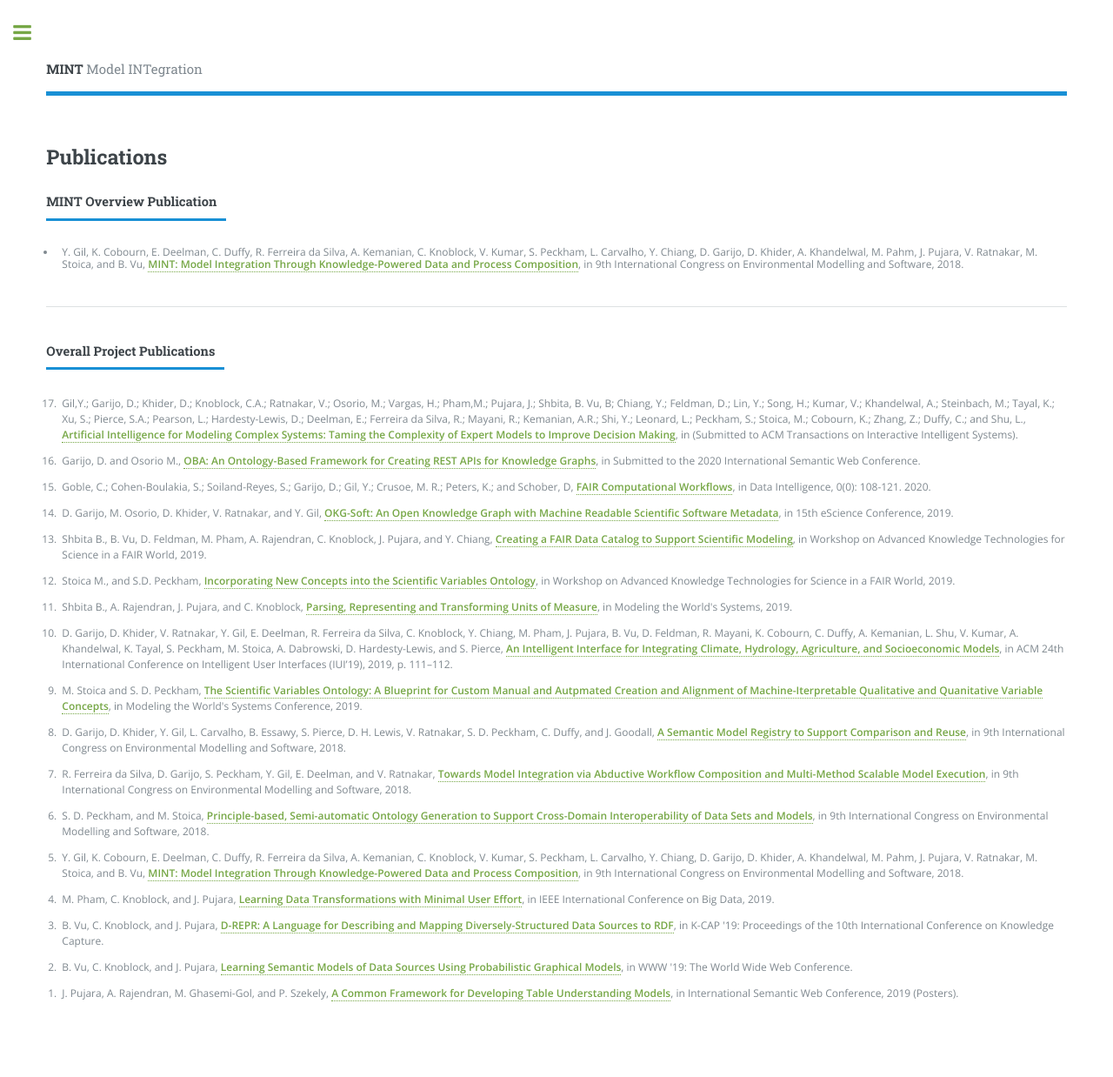
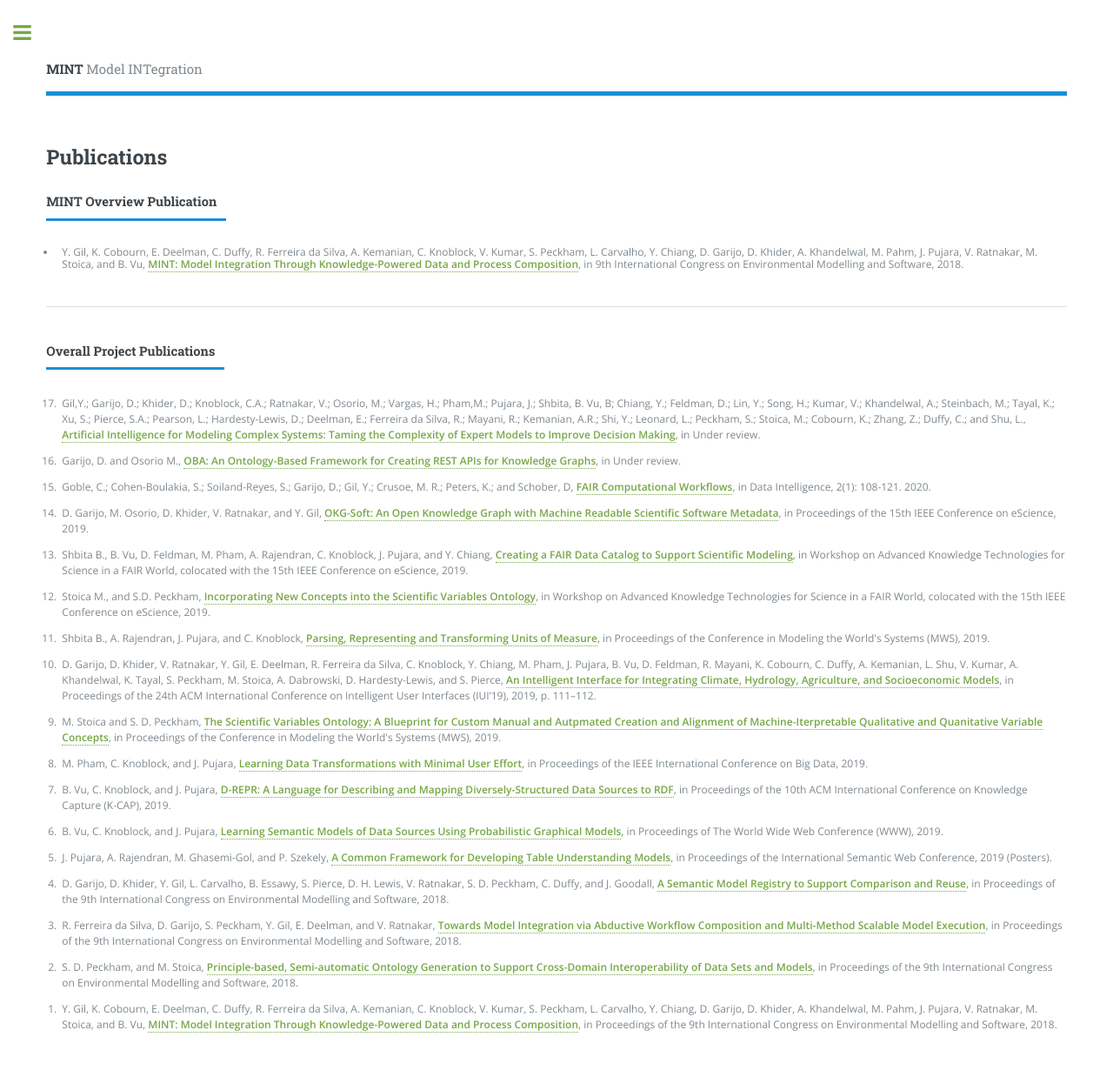
Before and after one commit to KnowledgeCaptureAndDiscovery/MINT, a Jekyll site: the page built from publications.html, in a window 1280 px wide. Shown: the whole page at 87% size. Built offline with Jekyll 4.4.1, drawn with Linux system fonts in a browser that asks for light colours; before the commit the page ends 1202 px from its top, so only the background shows below that.

Commit message:
Update publications.yml

```diff
--- a/_data/publications.yml
+++ b/_data/publications.yml
@@ -1,89 +1,90 @@
-- title: "Artificial Intelligence for Modeling Complex Systems: Taming the Complexity of Expert Models to Improve Decision Making"
-  authors: "Gil,Y.; Garijo, D.; Khider, D.; Knoblock, C.A.; Ratnakar, V.; Osorio, M.; Vargas, H.; Pham,M.; Pujara, J.; Shbita, B. Vu, B; Chiang, Y.; Feldman, D.; Lin, Y.; Song, H.; Kumar, V.; Khandelwal, A.; Steinbach, M.; Tayal, K.; Xu, S.; Pierce, S.A.; Pearson, L.; Hardesty-Lewis, D.; Deelman, E.; Ferreira da Silva, R.;  Mayani, R.; Kemanian, A.R.; Shi, Y.; Leonard, L.; Peckham, S.; Stoica, M.; Cobourn, K.; Zhang, Z.; Duffy, C.; and Shu, L."
-  link: ""
-  description: "(Submitted to ACM Transactions on Interactive Intelligent Systems)"
-
-- title: "OBA: An Ontology-Based Framework for Creating REST APIs for Knowledge Graphs"
-  authors: "Garijo, D. and Osorio M."
-  link: ""
-  description: "Submitted to the 2020 International Semantic Web Conference"
-
-- title: "FAIR Computational Workflows"
-  authors: "Goble, C.; Cohen-Boulakia, S.; Soiland-Reyes, S.; Garijo, D.; Gil, Y.; Crusoe, M. R.; Peters, K.; and Schober, D"
-  link: "https://www.mitpressjournals.org/doi/pdf/10.1162/dint_a_00033"
-  description: "Data Intelligence, 0(0): 108-121. 2020"
-
-- title: "OKG-Soft: An Open Knowledge Graph with Machine Readable Scientific Software Metadata"
-  authors: "D. Garijo, M. Osorio, D. Khider, V. Ratnakar, and Y. Gil"
-  link: "/assets/publications/garijo-etal-escience19.pdf"
-  description: "15th eScience Conference, 2019"
-
-- title: "Creating a FAIR Data Catalog to Support Scientific Modeling"
-  authors: "Shbita B., B. Vu, D. Feldman, M. Pham, A. Rajendran, C. Knoblock, J. Pujara, and Y. Chiang"
-  link: "/assets/publications/shbita-etal-escience19.pdf"
-  description: "Workshop on Advanced Knowledge Technologies for Science in a FAIR World, 2019"
-
-- title: "Incorporating New Concepts into the Scientific Variables Ontology"
-  authors: "Stoica M., and S.D. Peckham"
-  link: "/assets/publications/stoica-peckham_escience19_abstract.pdf"
-  description: "Workshop on Advanced Knowledge Technologies for Science in a FAIR World, 2019"
-
-- title: "Parsing, Representing and Transforming Units of Measure"
-  authors: "Shbita B., A. Rajendran, J. Pujara, and C. Knoblock"
-  link: "/assets/publications/shbita-etal-cwm19.pdf"
-  description: "Modeling the World's Systems, 2019"
-
-- title: "An Intelligent Interface for Integrating Climate, Hydrology, Agriculture, and Socioeconomic Models"
-  authors: "D. Garijo, D. Khider, V. Ratnakar, Y. Gil, E. Deelman, R. Ferreira da Silva, C. Knoblock, Y. Chiang, M. Pham, J. Pujara, B. Vu, D. Feldman, R. Mayani, K. Cobourn, C. Duffy, A. Kemanian, L. Shu, V. Kumar, A. Khandelwal, K. Tayal, S. Peckham, M. Stoica, A. Dabrowski, D. Hardesty-Lewis, and S. Pierce"
-  link: "http://dx.doi.org/10.1145/3308557.3308711"
-  description: "ACM 24th International Conference on Intelligent User Interfaces (IUI’19), 2019, p. 111–112"
-
-- title: "The Scientific Variables Ontology: A Blueprint for Custom Manual and Autpmated Creation and Alignment of Machine-Iterpretable Qualitative and Quanitative Variable Concepts"
-  authors: "M. Stoica and S. D. Peckham"
-  link: "http://mint-project.info/assets/publications/stoica-peckham-cwm19.pdf"
-  description: "Modeling the World's Systems Conference, 2019"
-
-- title: "A Semantic Model Registry to Support Comparison and Reuse"
-  authors: "D. Garijo, D. Khider, Y. Gil, L. Carvalho, B. Essawy, S. Pierce, D. H. Lewis, V. Ratnakar, S. D. Peckham, C. Duffy, and J. Goodall"
-  link: " http://dgarijo.com/papers/IEMSs2018-OntoSoft.pdf"
-  description: "9th International Congress on Environmental Modelling and Software, 2018"
-
-- title: "Towards Model Integration via Abductive Workflow Composition and Multi-Method Scalable Model Execution"
-  authors: "R. Ferreira da Silva, D. Garijo, S. Peckham, Y. Gil, E. Deelman, and V. Ratnakar"
-  link: "https://www.isi.edu/~gil/papers/ferreira-etal-iemss18.pdf"
-  description: "9th International Congress on Environmental Modelling and Software, 2018"
-
-- title: "Principle-based, Semi-automatic Ontology Generation to Support Cross-Domain Interoperability of Data Sets and Models"
-  authors: "S. D. Peckham, and M. Stoica"
-  link: "https://scholarsarchive.byu.edu/cgi/viewcontent.cgi?article=4314&context=iemssconference"
-  description: "9th International Congress on Environmental Modelling and Software, 2018"
-
-- title: "MINT: Model Integration Through Knowledge-Powered Data and Process Composition"
-  authors: "Y. Gil, K. Cobourn, E. Deelman, C. Duffy, R. Ferreira da Silva, A. Kemanian, C. Knoblock, V. Kumar, S. Peckham, L. Carvalho, Y. Chiang, D. Garijo, D. Khider, A. Khandelwal, M. Pahm, J. Pujara, V. Ratnakar, M. Stoica, and B. Vu"
-  link: "https://www.isi.edu/~gil/papers/gil-etal-iemss18.pdf"
-  description: "9th International Congress on Environmental Modelling and Software, 2018"
-
-- title: "Learning Data Transformations with Minimal User Effort"
-  authors: "M. Pham, C. Knoblock, and J. Pujara"
-  link: "https://ieeexplore.ieee.org/document/9006350"
-  description: "IEEE International Conference on Big Data, 2019"
-
-- title: "D-REPR: A Language for Describing and Mapping Diversely-Structured Data Sources to RDF"
-  authors: "B. Vu, C. Knoblock, and J. Pujara"
-  link: "https://dl.acm.org/doi/10.1145/3360901.3364449"
-  description: "K-CAP '19: Proceedings of the 10th International Conference on Knowledge Capture"
-
-- title: "Learning Semantic Models of Data Sources Using Probabilistic Graphical Models"
-  authors: "B. Vu, C. Knoblock, and J. Pujara"
-  link: "https://doi.org/10.1145/3308558.3313711"
-  description: "WWW '19: The World Wide Web Conference"
-
-- title: "A Common Framework for Developing Table Understanding Models"
-  authors: "J. Pujara, A. Rajendran, M. Ghasemi-Gol, and P. Szekely"
-  link: "http://ceur-ws.org/Vol-2456/paper35.pdf"
-  description: "International Semantic Web Conference, 2019 (Posters)"
 
 #- title: ""
 #  authors: ""
 #  link: ""
 #  description: ""
+
+- title: "Artificial Intelligence for Modeling Complex Systems: Taming the Complexity of Expert Models to Improve Decision Making"
+  authors: "Gil,Y.; Garijo, D.; Khider, D.; Knoblock, C.A.; Ratnakar, V.; Osorio, M.; Vargas, H.; Pham,M.; Pujara, J.; Shbita, B. Vu, B; Chiang, Y.; Feldman, D.; Lin, Y.; Song, H.; Kumar, V.; Khandelwal, A.; Steinbach, M.; Tayal, K.; Xu, S.; Pierce, S.A.; Pearson, L.; Hardesty-Lewis, D.; Deelman, E.; Ferreira da Silva, R.;  Mayani, R.; Kemanian, A.R.; Shi, Y.; Leonard, L.; Peckham, S.; Stoica, M.; Cobourn, K.; Zhang, Z.; Duffy, C.; and Shu, L."
+  link: ""
+  description: "Under review"
+
+- title: "OBA: An Ontology-Based Framework for Creating REST APIs for Knowledge Graphs"
+  authors: "Garijo, D. and Osorio M."
+  link: ""
+  description: "Under review"
+
+- title: "FAIR Computational Workflows"
+  authors: "Goble, C.; Cohen-Boulakia, S.; Soiland-Reyes, S.; Garijo, D.; Gil, Y.; Crusoe, M. R.; Peters, K.; and Schober, D"
+  link: "https://www.mitpressjournals.org/doi/pdf/10.1162/dint_a_00033"
+  description: "Data Intelligence, 2(1): 108-121. 2020"
+
+- title: "OKG-Soft: An Open Knowledge Graph with Machine Readable Scientific Software Metadata"
+  authors: "D. Garijo, M. Osorio, D. Khider, V. Ratnakar, and Y. Gil"
+  link: "/assets/publications/garijo-etal-escience19.pdf"
+  description: "Proceedings of the 15th IEEE Conference on eScience, 2019"
+
+- title: "Creating a FAIR Data Catalog to Support Scientific Modeling"
+  authors: "Shbita B., B. Vu, D. Feldman, M. Pham, A. Rajendran, C. Knoblock, J. Pujara, and Y. Chiang"
+  link: "/assets/publications/shbita-etal-escience19.pdf"
+  description: "Workshop on Advanced Knowledge Technologies for Science in a FAIR World, colocated with the 15th IEEE Conference on eScience, 2019"
+
+- title: "Incorporating New Concepts into the Scientific Variables Ontology"
+  authors: "Stoica M., and S.D. Peckham"
+  link: "/assets/publications/stoica-peckham_escience19_abstract.pdf"
+  description: "Workshop on Advanced Knowledge Technologies for Science in a FAIR World, colocated with the 15th IEEE Conference on eScience, 2019"
+
+- title: "Parsing, Representing and Transforming Units of Measure"
+  authors: "Shbita B., A. Rajendran, J. Pujara, and C. Knoblock"
+  link: "/assets/publications/shbita-etal-cwm19.pdf"
+  description: "Proceedings of the Conference in Modeling the World's Systems (MWS), 2019"
+
+- title: "An Intelligent Interface for Integrating Climate, Hydrology, Agriculture, and Socioeconomic Models"
+  authors: "D. Garijo, D. Khider, V. Ratnakar, Y. Gil, E. Deelman, R. Ferreira da Silva, C. Knoblock, Y. Chiang, M. Pham, J. Pujara, B. Vu, D. Feldman, R. Mayani, K. Cobourn, C. Duffy, A. Kemanian, L. Shu, V. Kumar, A. Khandelwal, K. Tayal, S. Peckham, M. Stoica, A. Dabrowski, D. Hardesty-Lewis, and S. Pierce"
+  link: "http://dx.doi.org/10.1145/3308557.3308711"
+  description: "Proceedings of the 24th ACM International Conference on Intelligent User Interfaces (IUI’19), 2019, p. 111–112"
+
+- title: "The Scientific Variables Ontology: A Blueprint for Custom Manual and Autpmated Creation and Alignment of Machine-Iterpretable Qualitative and Quanitative Variable Concepts"
+  authors: "M. Stoica and S. D. Peckham"
+  link: "http://mint-project.info/assets/publications/stoica-peckham-cwm19.pdf"
+  description: "Proceedings of the Conference in Modeling the World's Systems (MWS), 2019"
+
+- title: "Learning Data Transformations with Minimal User Effort"
+  authors: "M. Pham, C. Knoblock, and J. Pujara"
+  link: "https://ieeexplore.ieee.org/document/9006350"
+  description: "Proceedings of the IEEE International Conference on Big Data, 2019"
+
+- title: "D-REPR: A Language for Describing and Mapping Diversely-Structured Data Sources to RDF"
+  authors: "B. Vu, C. Knoblock, and J. Pujara"
+  link: "https://dl.acm.org/doi/10.1145/3360901.3364449"
+  description: "Proceedings of the 10th ACM International Conference on Knowledge Capture (K-CAP), 2019"
+
+- title: "Learning Semantic Models of Data Sources Using Probabilistic Graphical Models"
+  authors: "B. Vu, C. Knoblock, and J. Pujara"
+  link: "https://doi.org/10.1145/3308558.3313711"
+  description: "Proceedings of The World Wide Web Conference (WWW), 2019"
+
+- title: "A Common Framework for Developing Table Understanding Models"
+  authors: "J. Pujara, A. Rajendran, M. Ghasemi-Gol, and P. Szekely"
+  link: "http://ceur-ws.org/Vol-2456/paper35.pdf"
+  description: "Proceedings of the International Semantic Web Conference, 2019 (Posters)"
+
+- title: "A Semantic Model Registry to Support Comparison and Reuse"
+  authors: "D. Garijo, D. Khider, Y. Gil, L. Carvalho, B. Essawy, S. Pierce, D. H. Lewis, V. Ratnakar, S. D. Peckham, C. Duffy, and J. Goodall"
+  link: " http://dgarijo.com/papers/IEMSs2018-OntoSoft.pdf"
+  description: "Proceedings of the 9th International Congress on Environmental Modelling and Software, 2018"
+
+- title: "Towards Model Integration via Abductive Workflow Composition and Multi-Method Scalable Model Execution"
+  authors: "R. Ferreira da Silva, D. Garijo, S. Peckham, Y. Gil, E. Deelman, and V. Ratnakar"
+  link: "https://www.isi.edu/~gil/papers/ferreira-etal-iemss18.pdf"
+  description: "Proceedings of the 9th International Congress on Environmental Modelling and Software, 2018"
+
+- title: "Principle-based, Semi-automatic Ontology Generation to Support Cross-Domain Interoperability of Data Sets and Models"
+  authors: "S. D. Peckham, and M. Stoica"
+  link: "https://scholarsarchive.byu.edu/cgi/viewcontent.cgi?article=4314&context=iemssconference"
+  description: "Proceedings of the 9th International Congress on Environmental Modelling and Software, 2018"
+
+- title: "MINT: Model Integration Through Knowledge-Powered Data and Process Composition"
+  authors: "Y. Gil, K. Cobourn, E. Deelman, C. Duffy, R. Ferreira da Silva, A. Kemanian, C. Knoblock, V. Kumar, S. Peckham, L. Carvalho, Y. Chiang, D. Garijo, D. Khider, A. Khandelwal, M. Pahm, J. Pujara, V. Ratnakar, M. Stoica, and B. Vu"
+  link: "https://www.isi.edu/~gil/papers/gil-etal-iemss18.pdf"
+  description: "Proceedings of the 9th International Congress on Environmental Modelling and Software, 2018"
```
